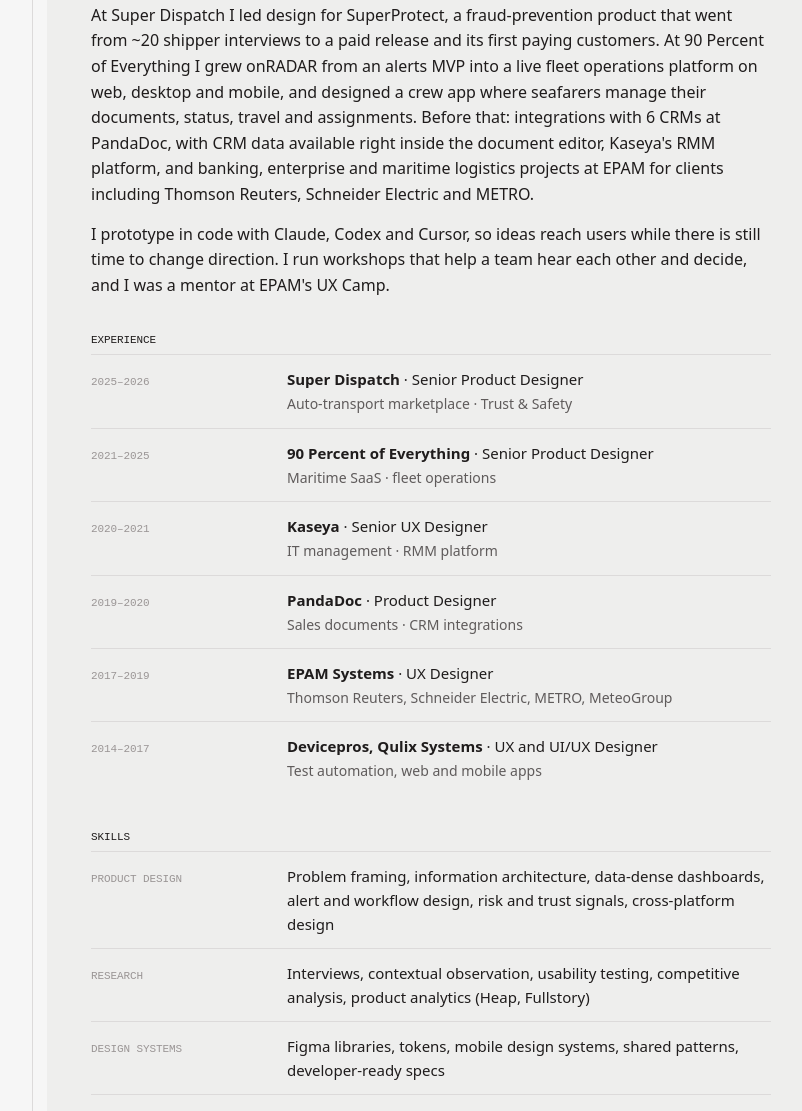
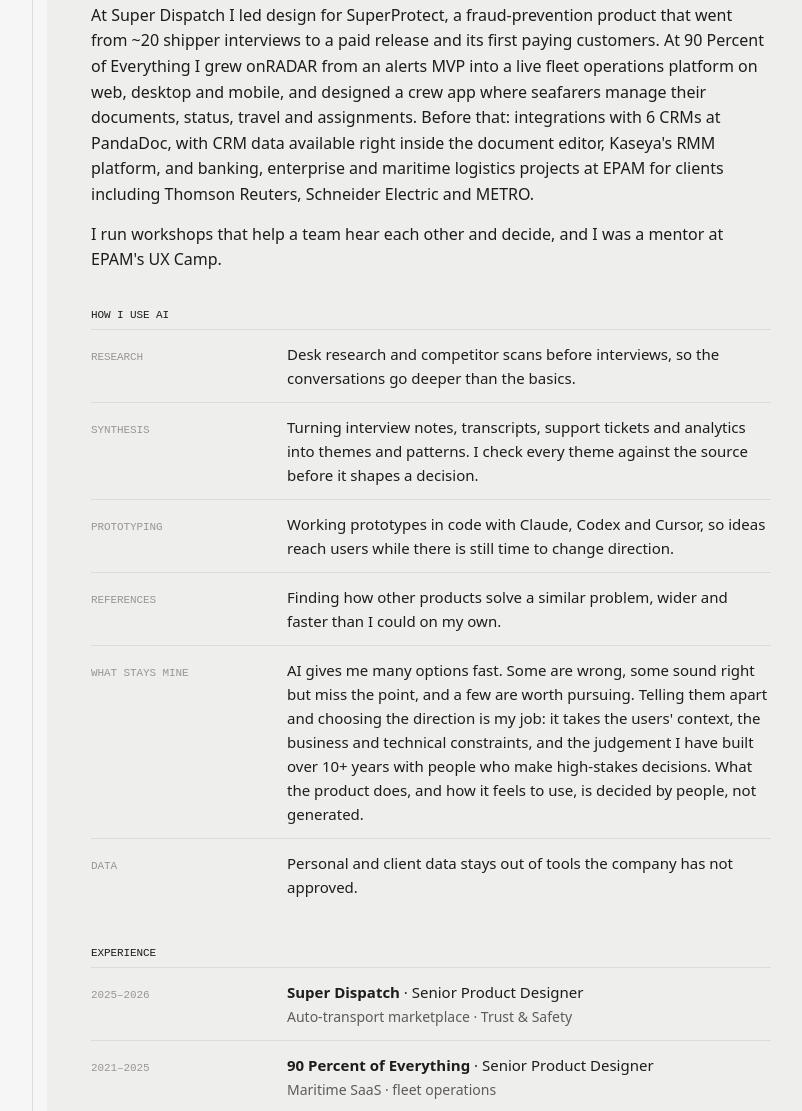
Before and after one commit to milanakachanava/portfolio, an Astro site: page / in a window 1280 px wide. Shown: the part 3591-4702 px from the top of the page, without its empty margins (267-1069 px from the left). Built offline with nearby package versions, Linux system fonts and the light colour scheme; Astro itself is replaced by a stand-in of ours.

Commit message:
About: How I use AI
Co-Authored-By: Claude Opus 5.5 <noreply@anthropic.com>
Claude-Session: https://claude.ai/code/session_016GCXRfXX25ywej4H2WbwWC

```diff
--- a/src/pages/index.astro
+++ b/src/pages/index.astro
@@ -67,7 +67,17 @@ const skills = [
     <h2>Milana Kachanava</h2>
     <p>I'm a senior product designer with 10+ years on complex B2B products. Most of my work sits at the moment someone has to decide under pressure: a shipper choosing a carrier, an operator handling a vessel alert at night, a sales admin connecting a CRM without breaking their data.</p>
     <p>At Super Dispatch I led design for SuperProtect, a fraud-prevention product that went from ~20 shipper interviews to a paid release and its first paying customers. At 90 Percent of Everything I grew onRADAR from an alerts MVP into a live fleet operations platform on web, desktop and mobile, and designed a crew app where seafarers manage their documents, status, travel and assignments. Before that: integrations with 6 CRMs at PandaDoc, with CRM data available right inside the document editor, Kaseya's RMM platform, and banking, enterprise and maritime logistics projects at EPAM for clients including Thomson Reuters, Schneider Electric and METRO.</p>
-    <p>I prototype in code with Claude, Codex and Cursor, so ideas reach users while there is still time to change direction. I run workshops that help a team hear each other and decide, and I was a mentor at EPAM's UX Camp.</p>
+    <p>I run workshops that help a team hear each other and decide, and I was a mentor at EPAM's UX Camp.</p>
+
+    <h3 class="sub-h">How I use AI</h3>
+    <ul class="facts">
+      <li><span>Research</span><span>Desk research and competitor scans before interviews, so the conversations go deeper than the basics.</span></li>
+      <li><span>Synthesis</span><span>Turning interview notes, transcripts, support tickets and analytics into themes and patterns. I check every theme against the source before it shapes a decision.</span></li>
+      <li><span>Prototyping</span><span>Working prototypes in code with Claude, Codex and Cursor, so ideas reach users while there is still time to change direction.</span></li>
+      <li><span>References</span><span>Finding how other products solve a similar problem, wider and faster than I could on my own.</span></li>
+      <li><span>What stays mine</span><span>AI gives me many options fast. Some are wrong, some sound right but miss the point, and a few are worth pursuing. Telling them apart and choosing the direction is my job: it takes the users' context, the business and technical constraints, and the judgement I have built over 10+ years with people who make high-stakes decisions. What the product does, and how it feels to use, is decided by people, not generated.</span></li>
+      <li><span>Data</span><span>Personal and client data stays out of tools the company has not approved.</span></li>
+    </ul>
 
     <h3 class="sub-h">Experience</h3>
     <ul class="facts exp">
```
